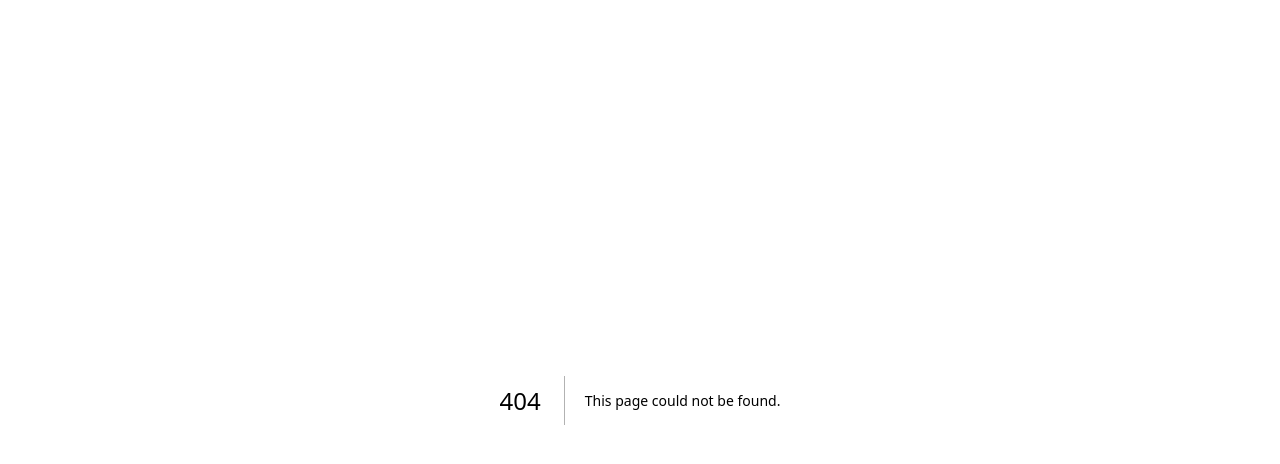
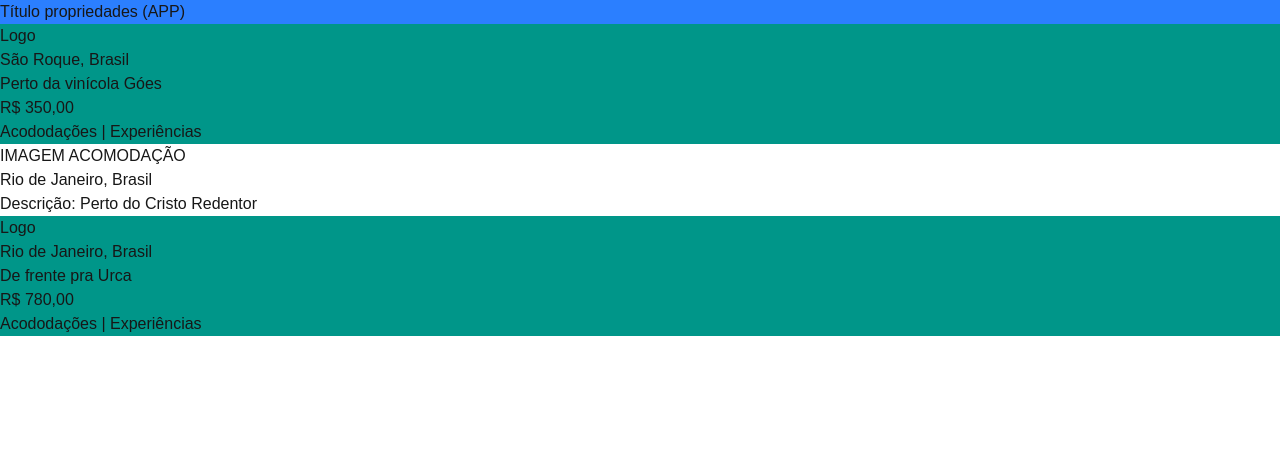
Before and after one commit to Leonel-p-a/estudos-react-e-next, a Next.js app: page /fundamentals/2_properties in a window 1280 px wide. Before the commit this address had no page. Shown: the top 464 px of the page. Built offline with nearby package versions, Linux system fonts and the light colour scheme.

Commit message:
Update: prossegui com estudos de props e estrutura de projeto next com css

```diff
--- /dev/null
+++ b/src/app/fundamentals/2_properties/page.tsx
@@ -0,0 +1,20 @@
+import { Accommodation, Header } from "@/components/interface";
+
+export default function Page() {
+    return (
+        <div>
+            <h1 className="bg-blue-500">Título propriedades (APP)</h1>
+            <Header
+                title="São Roque, Brasil"
+                description="Perto da vinícola Góes"
+                price="R$ 350,00"
+            />
+            <Accommodation />
+            <Header
+                title="Rio de Janeiro, Brasil"
+                description="De frente pra Urca"
+                price="R$ 780,00"
+            />
+        </div>
+    )
+}
--- /dev/null
+++ b/src/app/fundamentals/3_style/page.tsx
@@ -0,0 +1,8 @@
+// import "../../style.css";
+import "@/app/style.css";
+
+export default function Page() {
+    return (
+        <h1>Título 3_style</h1>
+    )
+}
--- /dev/null
+++ b/src/app/style.css
@@ -0,0 +1,5 @@
+h1 {
+    color: rgb(60, 109, 255);
+    size: 3rem;
+    border: 1px solid blueviolet;
+}
--- a/src/components/interface.tsx
+++ b/src/components/interface.tsx
@@ -8,10 +8,13 @@ export function Accommodation() {
     )
 }
 
-export function Header() {
+export function Header( props: any ) {
     return (
         <div className="bg-teal-600">
             <h1>Logo</h1>
+            <p>{props.title}</p>
+            <p>{props.description}</p>
+            <p>{props.price}</p>
             {Menu()}
         </div>
     )
--- /dev/null
+++ b/src/pages/blog/index.tsx
@@ -0,0 +1,3 @@
+export default function Page() {
+    return <h1>Blog</h1>
+}
--- /dev/null
+++ b/src/pages/compras.tsx
@@ -0,0 +1,11 @@
+import { Header } from "@/components/interface";
+// import "../app/globals.css"
+import "../app/style.css"
+
+export default function Page() {
+    return (
+        <div>
+            <h1>Compras</h1>
+        </div>
+    )
+}
```
